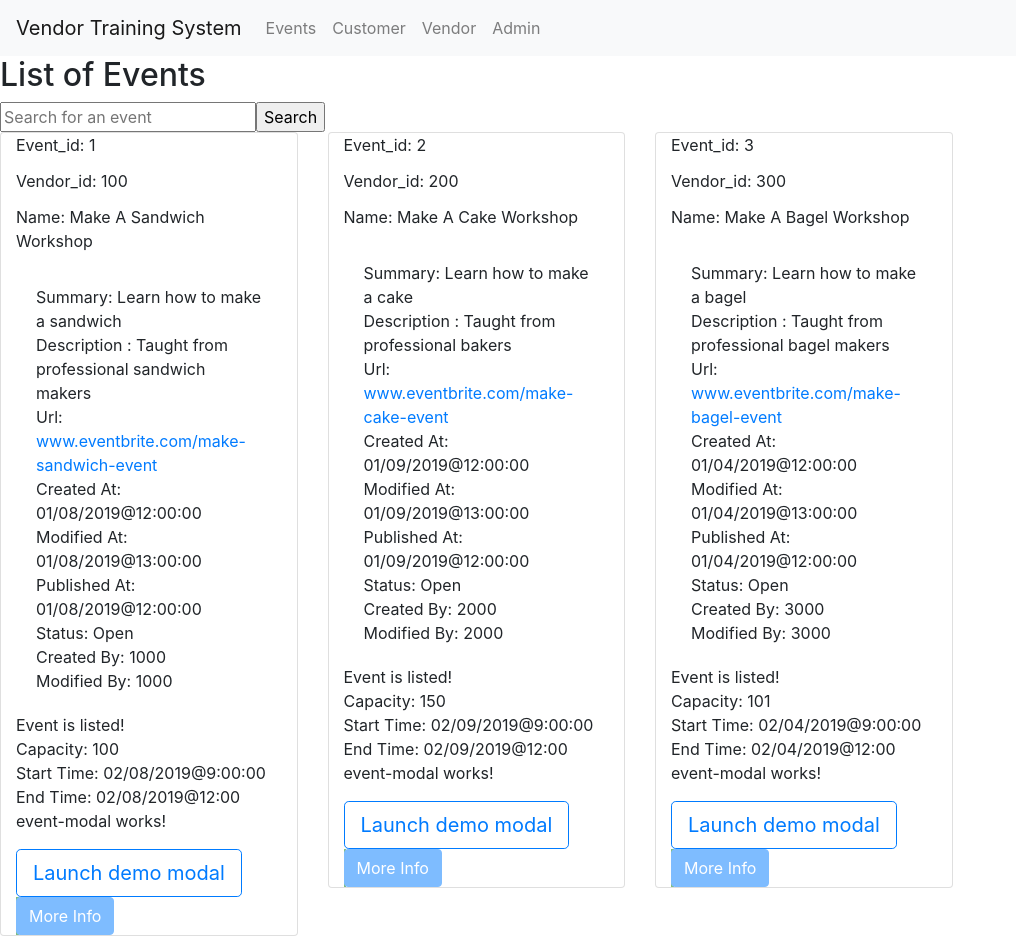
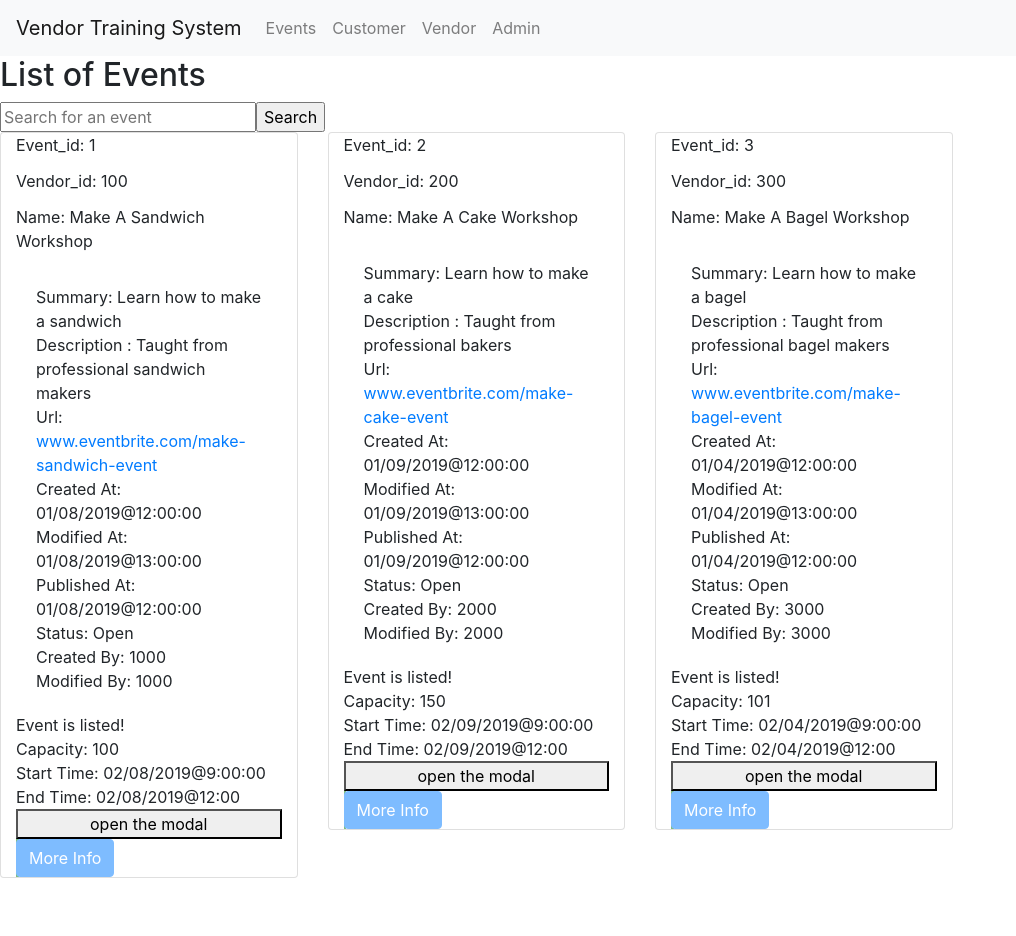
Before and after one commit to dave325/vendorTrainingSystem, an Angular app in the folder vendorTrainingSystem/: page /list-events in a window 1280 px wide. Shown: the whole page, without its empty margins (0-1016 px from the left). After the commit the page ends 878 px from the top, so only its background shows below. Built offline with nearby package versions, Linux system fonts and the light colour scheme.

Commit message:
commit to pull

```diff
--- a/vendorTrainingSystem/package.json
+++ b/vendorTrainingSystem/package.json
@@ -19,7 +19,7 @@
     "@angular/platform-browser": "~7.2.0",
     "@angular/platform-browser-dynamic": "~7.2.0",
     "@angular/router": "~7.2.0",
-    "@ng-bootstrap/ng-bootstrap": "^5.0.0",
+    "@ng-bootstrap/ng-bootstrap": "^4.0.0",
     "core-js": "^2.5.4",
     "rxjs": "~6.3.3",
     "tslib": "^1.9.0",
--- a/vendorTrainingSystem/src/app/components/event/event.component.html
+++ b/vendorTrainingSystem/src/app/components/event/event.component.html
@@ -26,10 +26,7 @@
     <!-- <hr> -->
   <div>Start Time: {{ event.start_time }}</div>
   <div>End Time: {{  event.end_time }}</div>
-
-  <!-- modal goes here -->
-  <dsol-event-modal></dsol-event-modal>
-  <!-- end of modal -->
+  <button (click)="openModal()">open the modal</button>
 
 
   <div [@openClose]="isOpen ? 'open' : 'closed'" class="open-close-container">
--- a/vendorTrainingSystem/src/app/components/event/event.component.ts
+++ b/vendorTrainingSystem/src/app/components/event/event.component.ts
@@ -52,7 +52,7 @@ export class EventComponent implements OnInit {
   toggle() {
     this.isOpen = !this.isOpen;
     if (this.isOpen) {
-      //this.classListNames  = "col-12"
+      this.classListNames  = "col-12"
     }
     else {
       this.classListNames = "col-md-3"
--- a/vendorTrainingSystem/src/app/modals/event-modal/event-modal.component.ts
+++ b/vendorTrainingSystem/src/app/modals/event-modal/event-modal.component.ts
@@ -6,10 +6,8 @@ import { Component, OnInit } from '@angular/core';
   styleUrls: ['./event-modal.component.css']
 })
 export class EventModalComponent implements OnInit {
+  closeResult: string;
 
-  constructor() { }
-
-  ngOnInit() {
-  }
+  // constructor(private modalService: NgbModal) { }
 
 }
```
Also changed, not shown: 1 other file (tests, documents, lock files or other folders).
